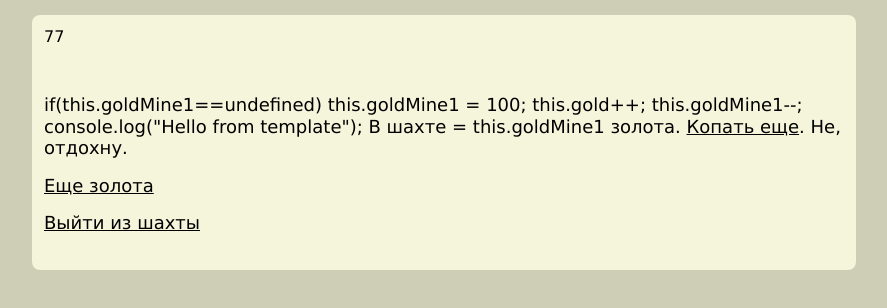
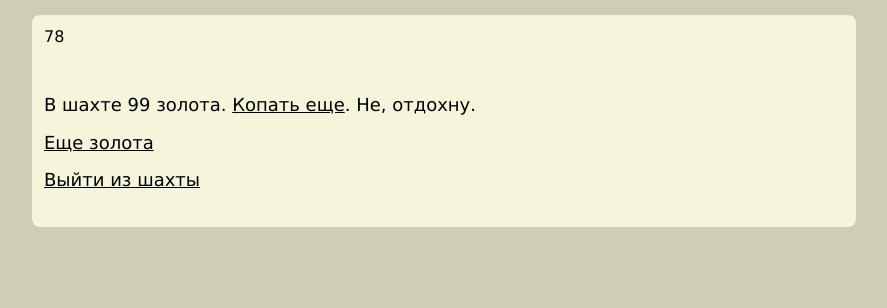
Before and after one commit to Kvisaz/twine-wonder, a website built with webpack: page src/wonder-format/index.html in a window 1280 px wide. Shown: the whole page, without its empty margins (196-1083 px from the left). Built offline with nearby package versions, Linux system fonts and the light colour scheme.

Commit message:
master - script {{ }}

```diff
--- a/src/wonder-format/index.html
+++ b/src/wonder-format/index.html
@@ -40,13 +40,13 @@ window.addEventListener('sm.story.started', function(event, eventObject) {
 
     </script>
     <tw-passagedata name="goldMine1" pid="1" position="723,830" size="100,100" tags="">
-        <w>
+        {{
             if(this.goldMine1==undefined) this.goldMine1 = 100;
             this.gold++;
             this.goldMine1--;
             console.log("Hello from template");
-        </w>
-        В шахте <w>= this.goldMine1</w> золота. [[= Копать еще|goldMine1]].  Не, отдохну.
+        }}
+        В шахте {{= this.goldMine1}} золота. [[= Копать еще|goldMine1]].  Не, отдохну.
 
         [[Еще золота|goldMine1]]
         [[Выйти из шахты |worldMap]]
--- a/src/wonder-format/ts/Constants.ts
+++ b/src/wonder-format/ts/Constants.ts
@@ -38,7 +38,7 @@ export const WONDER = {
 
 // regexps
 export const REGEXP = {
-    exeScript: new RegExp("<w>([\\s\\S]*?)<\/w>", "g"),
+    exeScript: new RegExp("{{([\\s\\S]*?)}}", "g"),
 
     // /\[\[(.*?)\]\]/g - при переводе в строку удваивем  \
     twineLink: new RegExp("\\[\\[(.*?)\\]\\]", "g"),
@@ -51,6 +51,10 @@ export const LINK_TEMPLATE = `<div class="${WONDER.linkClass}" data-id="${WONDER
 
 export const LINK_INLINE_TEMPLATE = `<span class="${WONDER.linkClass} ${WONDER.linkInlineClass}" data-id="${WONDER.template.choiceId}">${WONDER.template.choiceText}</span>`
 
+// done 0 скрипты через {{}}
+// todo 1 произвольное создание параметров, инжектирование в params
+// todo 2 общий шаблон Passage-Template
+// todo 3 flex css для page
 export const PASSAGE_TEMPLATE = `<div>
 <div class="params" >
 <div id="gold"></div>
```
